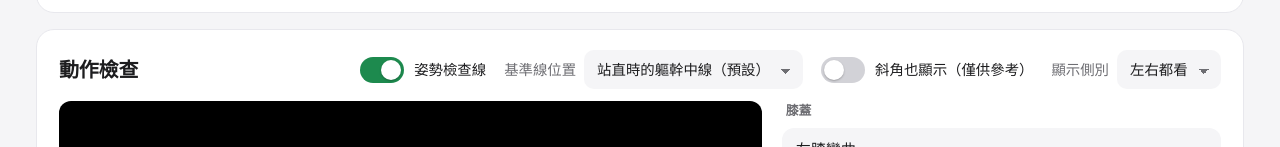
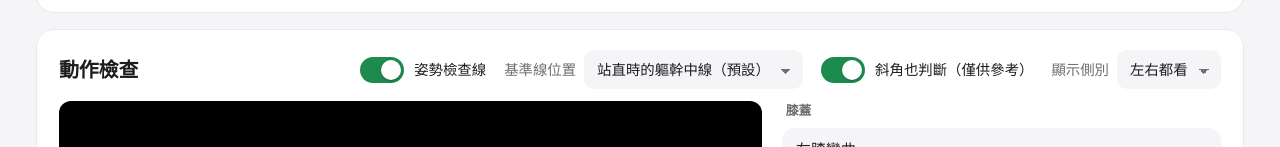
Before and after one commit to Chen-Jung0929/115-1-Innovative-Integration-of-Medicine-and-EECS-Final-Project, a React (Vite) app: page / in a window 1280 px wide. Shown: the part 301-448 px from the top of the page. Built offline with nearby package versions, Linux system fonts and the light colour scheme.

Commit message:
feat: 斜角影片預設也判斷（接近正面用正面檢查、接近側面用側面檢查，標示僅供參考）

```diff
--- a/src/app/App.tsx
+++ b/src/app/App.tsx
@@ -71,7 +71,7 @@ export function App() {
   const [chartMetric,setChartMetric]=useState<ChartMetric>('knee');
   const [frontalView,setFrontalView]=useState(true);
   const [baselineSource,setBaselineSource]=useState<BaselineSource>('standing-trunk');
-  const [obliqueRef,setObliqueRef]=useState(false);
+  const [obliqueRef,setObliqueRef]=useState(true);
   const [mode, setMode] = useState<'video' | 'camera'>('video');
 
   useEffect(() => {
@@ -245,7 +245,7 @@ export function App() {
         <div className="toolbar">
           <label className="switch"><input type="checkbox" role="switch" checked={frontalView} onChange={e=>setFrontalView(e.target.checked)} /><span>姿勢檢查線</span></label>
           {frontalView && <label className="compact">基準線位置<select aria-label="基準線位置" value={baselineSource} onChange={e=>setBaselineSource(e.target.value as BaselineSource)}><option value="standing-trunk">站直時的軀幹中線（預設）</option><option value="heel-midpoint">兩腳跟中點</option></select></label>}
-          {frontalView && <label className="switch"><input type="checkbox" role="switch" checked={obliqueRef} onChange={e=>setObliqueRef(e.target.checked)} /><span>斜角也顯示（僅供參考）</span></label>}
+          {frontalView && <label className="switch"><input type="checkbox" role="switch" checked={obliqueRef} onChange={e=>setObliqueRef(e.target.checked)} /><span>斜角也判斷（僅供參考）</span></label>}
           <label className="compact">顯示側別<select value={side} onChange={e => setSide(e.target.value as typeof side)}><option value="both">左右都看</option><option value="left">只看左邊</option><option value="right">只看右邊</option></select></label>
         </div>
       </div>
@@ -300,7 +300,7 @@ export function App() {
       </div></div>
       <details className="fold"><summary>畫面上的線和數字代表什麼？</summary>
         <p>膝彎曲（大數字與曲線）= 180° − 膝角，站直約 0°，蹲越低越大（自訂，採臨床習慣）。膝角定義：髖–膝–踝於膝點的影像平面內角（0–180°）。暫定屈曲 proxy = 180° − 內角；不是已確認的臨床屈曲角。左右為人體解剖側，影片不鏡像。</p>
-        {frontalView && <p className="frontal-note">正面檢查說明：紅色直線是基準線。個案先站直、不動約 1 秒，系統以這段時間的軀幹中線（兩肩中點與兩髖中點）定出位置並固定；之後身體怎麼動線都不動，腳跟明顯移動才重新定位。也可切換成「兩腳跟中點」。拍攝角度太斜時預設不判斷；打開「斜角也顯示（僅供參考）」後斜角影片也會畫線與提示，但 2D 投影誤差大、僅供參考。黃線為目前的兩肩線、骨盆線（以髖關節代替 ASIS），白色虛線是「站直時」的肩線／骨盆線，兩條線張開代表變歪了；藍色虛線為軀幹，綠色虛線為過腳尖的鉛垂線；偏離時變紅並出現提示。綠色骨架在此模式下會淡化。左右指個案本身的左右。提示門檻為暫定值（頭 {CUE_POLICY.headHipWidths} 個骨盆寬、肩 {CUE_POLICY.shoulderDeg}°、軀幹 {CUE_POLICY.trunkDeg}°、骨盆 {CUE_POLICY.pelvisDeg}°、膝 {CUE_POLICY.kneeToeHipWidths} 個骨盆寬），待治療師確認；只適用正面拍攝，皆為 2D 影像平面幾何。</p>}
+        {frontalView && <p className="frontal-note">正面檢查說明：紅色直線是基準線。個案先站直、不動約 1 秒，系統以這段時間的軀幹中線（兩肩中點與兩髖中點）定出位置並固定；之後身體怎麼動線都不動，腳跟明顯移動才重新定位。也可切換成「兩腳跟中點」。斜角拍攝時也會判斷：比較接近正面就用正面檢查、比較接近側面就用側面檢查，但 2D 投影誤差大、僅供參考；可關掉「斜角也判斷（僅供參考）」。黃線為目前的兩肩線、骨盆線（以髖關節代替 ASIS），白色虛線是「站直時」的肩線／骨盆線，兩條線張開代表變歪了；藍色虛線為軀幹，綠色虛線為過腳尖的鉛垂線；偏離時變紅並出現提示。綠色骨架在此模式下會淡化。左右指個案本身的左右。提示門檻為暫定值（頭 {CUE_POLICY.headHipWidths} 個骨盆寬、肩 {CUE_POLICY.shoulderDeg}°、軀幹 {CUE_POLICY.trunkDeg}°、骨盆 {CUE_POLICY.pelvisDeg}°、膝 {CUE_POLICY.kneeToeHipWidths} 個骨盆寬），待治療師確認；只適用正面拍攝，皆為 2D 影像平面幾何。</p>}
         <p>姿勢指標定義：髖角 = 肩–髖–膝於髖點的影像平面內角（0–180°），暫定髖屈曲 proxy = 180° − 內角。上身（軀幹）前傾 = 兩髖中點→兩肩中點連線與畫面垂直線的夾角（0° = 直立；手機需擺正）。膝蓋對腳尖線 = 膝蓋離「過腳尖的鉛垂線」多遠，以骨盆寬為單位；+ = 膝在內側（膝蓋內夾），標準是在線上或微外側，且左右對稱；只適用正面拍攝。三者都是 2D 影像平面幾何，不是經驗證的臨床角度；點位不可靠時顯示 N/A，不補值。</p>
       </details>
     </section>
--- a/src/biomechanics/lateral.ts
+++ b/src/biomechanics/lateral.ts
@@ -33,14 +33,20 @@ const ok = (value: number): ScalarValue => Number.isFinite(value) ? { valid: tru
  * visibility gate) because the far shoulder is often low-visibility in a side view; null when the
  * points are missing or non-finite.
  */
-export function classifyView(landmarks: readonly Landmark[], width: number, height: number): ViewKind | null {
+/** Shoulder width / torso length in the image (≈1 facing the camera, ≈0 side-on); null when unusable. */
+export function viewRatio(landmarks: readonly Landmark[], width: number, height: number): number | null {
   const p = [11, 12, 23, 24].map(i => landmarks[i]);
   if (p.some(q => !q || !Number.isFinite(q.x) || !Number.isFinite(q.y))) return null;
   const [ls, rs, lh, rh] = p.map(q => ({ x: q!.x * width, y: q!.y * height })) as [Point, Point, Point, Point];
   const sm = { x: (ls.x + rs.x) / 2, y: (ls.y + rs.y) / 2 }, hm = { x: (lh.x + rh.x) / 2, y: (lh.y + rh.y) / 2 };
   const torso = Math.hypot(sm.x - hm.x, sm.y - hm.y);
   if (!(torso > 1e-6)) return null;
-  const ratio = Math.abs(ls.x - rs.x) / torso;
+  return Math.abs(ls.x - rs.x) / torso;
+}
+
+export function classifyView(landmarks: readonly Landmark[], width: number, height: number): ViewKind | null {
+  const ratio = viewRatio(landmarks, width, height);
+  if (ratio === null) return null;
   return ratio >= LATERAL_POLICY.frontalMinRatio ? 'frontal' : ratio <= LATERAL_POLICY.sideMaxRatio ? 'side' : 'oblique';
 }
 
--- a/src/motion/frontalTimeline.ts
+++ b/src/motion/frontalTimeline.ts
@@ -5,7 +5,7 @@ import { flexionProxy } from '../biomechanics/knee';
 import { gateReason } from '../tracking/gate';
 import { BASELINE_POLICY, createBaselineAnchor, type BaselineState } from './baseline';
 import { createCueTracker, instantCues, lateralCues, type Cue } from './frontalCues';
-import { LATERAL_POLICY, classifyView, measureLateral, type LateralMetrics, type ViewKind } from '../biomechanics/lateral';
+import { LATERAL_POLICY, classifyView, measureLateral, viewRatio, type LateralMetrics, type ViewKind } from '../biomechanics/lateral';
 
 /**
  * Where the baseline sits once locked.
@@ -36,10 +36,12 @@ export const VIEW_HOLD_MS = 600;
  */
 export const WHOLE_VIDEO_VIEW_MIN_SHARE = 0.6;
 /**
- * oblique-reference-v1: when the user opts in, oblique views (shoulder/torso ratio between the side
- * and frontal limits) are measured with the frontal checks and labelled reference-only. Off by default.
+ * oblique-reference-v2: oblique views (shoulder/torso ratio between the side and frontal limits) are
+ * still checked and labelled reference-only: closer to frontal (ratio ≥ OBLIQUE_SPLIT_RATIO) with the
+ * frontal checks, closer to side with the side checks. On by default; the user can turn it off.
  */
 export const OBLIQUE_MIN_SHOULDER_RATIO = LATERAL_POLICY.sideMaxRatio;
+export const OBLIQUE_SPLIT_RATIO = (LATERAL_POLICY.sideMaxRatio + LATERAL_POLICY.frontalMinRatio) / 2;
 export const OFFLINE_CALIBRATION = { version: 'offline-standing-calibration-v1', relaxedMaxKneeFlexionDeg: 35, minSamples: 3 } as const;
 
 export interface FrontalFrame {
@@ -101,6 +103,7 @@ export function frontalTimeline(samples: readonly Sample[], width: number, heigh
   const offline = offlineCalibration(samples, width, height, source, ratio);
   const anchor = createBaselineAnchor();
   const clipView = wholeVideoView(samples, width, height);
+  const clipRatio = clipView === 'oblique' ? uprightMedianRatio(samples, width, height) : null;
   let stableView: ViewKind | null = null;
   let pendingView: { view: ViewKind; since: number } | null = null;
   const tracker = createCueTracker();
@@ -145,7 +148,9 @@ export function frontalTimeline(samples: readonly Sample[], width: number, heigh
     }
     const detected = usable && rawView !== null ? clipView ?? stableView : null;
     const approximate = obliqueAsFrontal && detected === 'oblique';
-    const view = approximate ? 'frontal' : detected;
+    // A fixed-camera oblique clip uses one ratio for the whole clip, so the check type does not flip.
+    const r = approximate ? clipRatio ?? viewRatio(s.landmarks, width, height) : null;
+    const view = approximate ? (r !== null && r < OBLIQUE_SPLIT_RATIO ? 'side' : 'frontal') : detected;
     let lateral: LateralMetrics | null = null;
     if (view === 'side') {
       const m = measureLateral(s.landmarks, width, height);
@@ -205,6 +210,19 @@ function wholeVideoView(samples: readonly Sample[], width: number, height: numbe
   return null;
 }
 
+/** Median shoulder/torso ratio of the upright usable samples (all usable samples if too few are upright). */
+function uprightMedianRatio(samples: readonly Sample[], width: number, height: number): number | null {
+  const usable = samples.flatMap(s => {
+    if ((s.review !== undefined && s.review.label !== 'correct-target') || !s.tracking.accepted) return [];
+    const r = viewRatio(s.landmarks, width, height);
+    const l = flexionProxy(s.left), rt = flexionProxy(s.right);
+    return r === null ? [] : [{ r, upright: l !== null && rt !== null && Math.max(l, rt) <= OFFLINE_CALIBRATION.relaxedMaxKneeFlexionDeg }];
+  });
+  const upright = usable.filter(u => u.upright);
+  const pool = (upright.length >= OFFLINE_CALIBRATION.minSamples ? upright : usable).map(u => u.r).sort((a, b) => a - b);
+  return pool.length ? pool[Math.floor(pool.length / 2)]! : null;
+}
+
 /** Mean standing tilt per metric; a metric without any valid standing value stays uncalibrated. */
 function neutralFrom(ms: FrontalMetrics[]): Neutral | null {
   const out = {} as Neutral;
--- a/src/visualization/FrontalOverlay.tsx
+++ b/src/visualization/FrontalOverlay.tsx
@@ -118,10 +118,11 @@ export function FrontalCuePanel({ frame, hasSample, notice }: { frame: FrontalFr
   // Why the person is not tracked, held ≥ 0.5 s so it cannot flicker (src/app/plain.ts trackingNotices).
   else if (notice?.blocking) { body = <p className="cue-muted">{notice.text}</p>; hintUsed = true; }
   else if (!frame.tracked) body = <p className="cue-muted">這一格看不清楚個案，暫不判斷</p>;
-  else if (frame.view === 'oblique') body = <p className="cue-muted">{frame.clipView === 'oblique' ? '斜角拍攝：檢查線只適用正面或側面' : '身體轉得太斜，先不判斷（正面或正側面拍才準）'}</p>;
+  else if (frame.view === 'oblique') body = <p className="cue-muted">{frame.clipView === 'oblique' ? '斜角拍攝：已關閉斜角判斷' : '身體轉得太斜，已關閉斜角判斷'}</p>;
+  else if (frame.view === 'side' && frame.approximate) body = <><p className="cue-muted">斜角拍攝，用側面檢查，僅供參考</p>{frame.cues.length ? cueList(frame.cues) : <p className="cue-ok">✓ 膝蓋與上身在範圍內</p>}</>;
   else if (frame.view === 'side') body = frame.cues.length ? cueList(frame.cues) : SIDE_OK;
   else if (frame.view !== 'frontal') body = <p className="cue-muted">看不清楚軀幹點位，暫不判斷</p>;
-  else if (frame.approximate && frame.baseline.state === 'locked') body = <><p className="cue-muted">斜角拍攝，僅供參考（2D 投影會有誤差）</p>{frame.cues.length ? cueList(frame.cues) : <p className="cue-ok">✓ 姿勢在基準線附近</p>}</>;
+  else if (frame.approximate && frame.baseline.state === 'locked') body = <><p className="cue-muted">斜角拍攝，用正面檢查，僅供參考</p>{frame.cues.length ? cueList(frame.cues) : <p className="cue-ok">✓ 姿勢在基準線附近</p>}</>;
   // Cut-off feet keep the baseline from locking: say that instead of asking to stand still.
   else if (frame.baseline.state !== 'locked' && notice && notice.cause !== 'head-cut') { body = <p className="cue-muted">{notice.text}</p>; hintUsed = true; }
   else if (frame.baseline.state !== 'locked') body = <p className="cue-muted">{frame.relocking ? '個案換了位置：等他再站直約 1 秒會重畫基準線' : '還找不到站直的畫面：請個案先站直、不動約 1 秒，才能畫基準線'}</p>;
```
Also changed, not shown: 2 other files (tests, documents, lock files or other folders).
